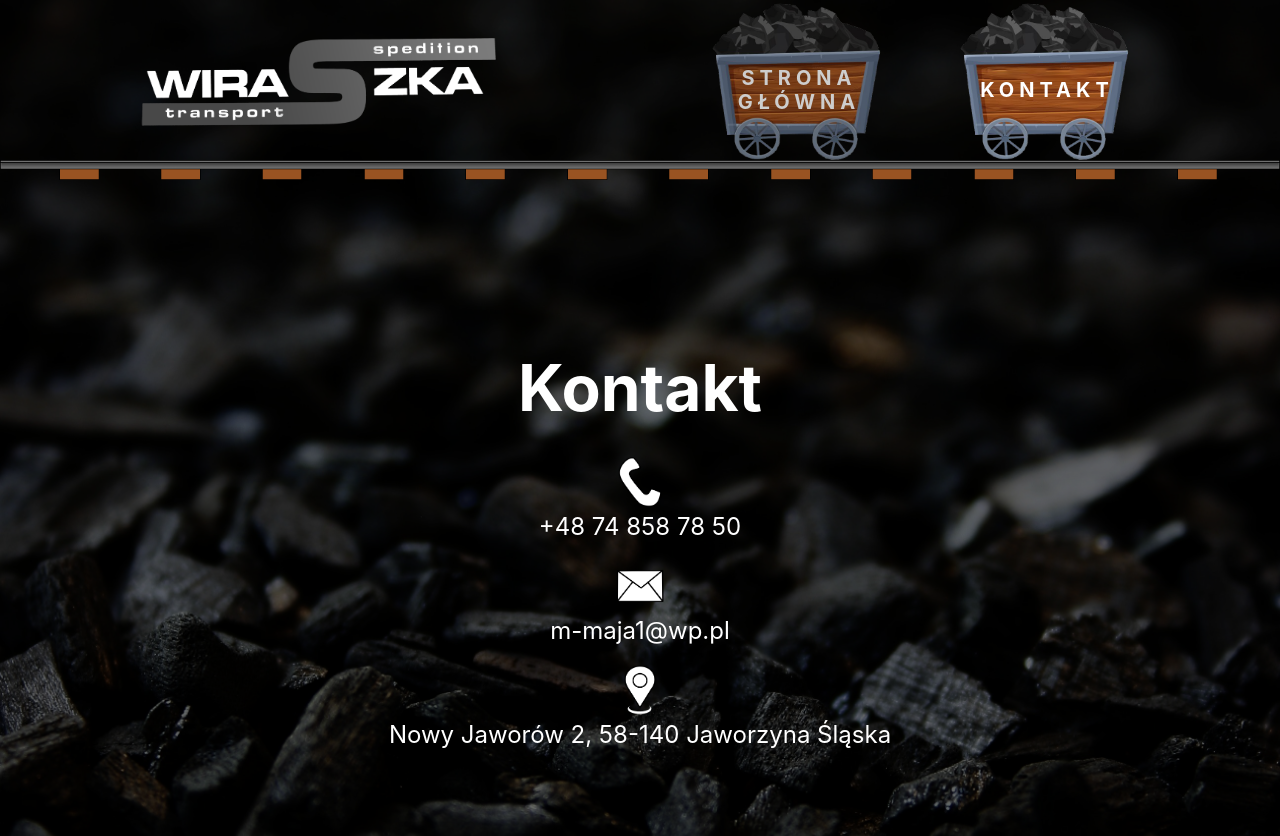
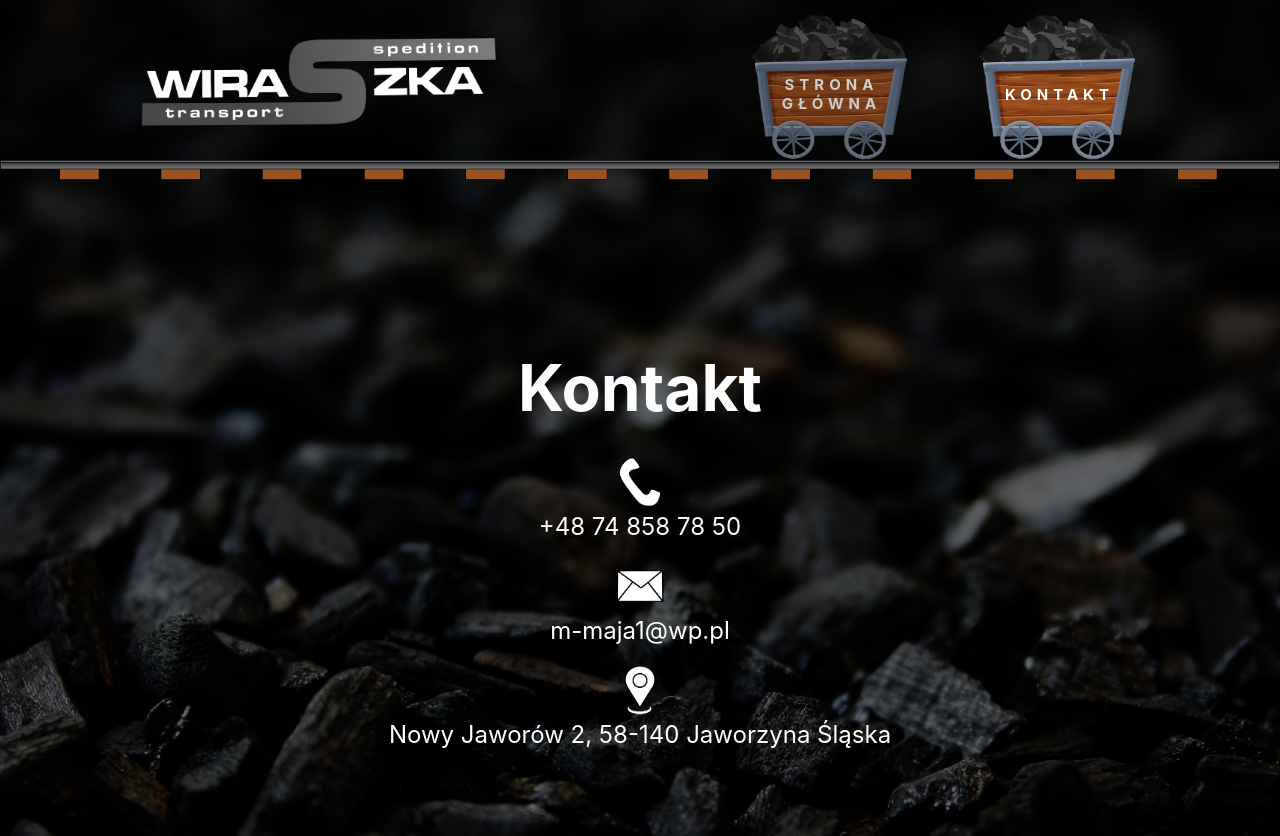
Before and after one commit to wiraszkaa/nextjs-wiraszka, a Next.js app: page /kontakt in a window 1280 px wide. Shown: the top 836 px of the page. Built offline with nearby package versions, Linux system fonts and the light colour scheme.

Commit message:
Better mobile compatibility

```diff
--- a/components/Coal/CoalDetails/CoalDetails.module.css
+++ b/components/Coal/CoalDetails/CoalDetails.module.css
@@ -22,7 +22,7 @@
     padding: 0.5rem 1rem;
     border: none;
     border-radius: 8px;
-    background-color: rgba(7, 21, 224, 0.6);
+    background-color: rgba(75, 75, 75, 0.6);
     color: white;
     font-size: 1.5rem;
     font-weight: bold;
@@ -39,8 +39,8 @@
   border: 1px white solid;
   border-radius: 25px;
   overflow: hidden;
-  width: 700px;
-  height: 400px;
+  width: 100%;
+  aspect-ratio: 1.5;
 }
 
 .price h1 {
--- a/components/Layout/MainNavigation.js
+++ b/components/Layout/MainNavigation.js
@@ -16,16 +16,18 @@ function MainNavigation() {
         </div>
       </Link>
 
-      <nav>
       <ul>
         <li>
-            <Button href="/" active={asPath === "/"}>Strona Główna</Button>
+          <Button href="/" active={asPath === "/"}>
+            Strona Główna
+          </Button>
         </li>
         <li>
-            <Button href="/kontakt" active={asPath === "/kontakt"}>Kontakt</Button>
+          <Button href="/kontakt" active={asPath === "/kontakt"}>
+            Kontakt
+          </Button>
         </li>
       </ul>
-      </nav>
     </header>
   );
 }
--- a/components/Layout/MainNavigation.module.css
+++ b/components/Layout/MainNavigation.module.css
@@ -3,7 +3,7 @@
   width: 100%;
   height: 10rem;
   display: flex;
-  align-items: center;
+  align-items: flex-end;
   justify-content: space-between;
   background-color: rgba(0, 0, 0, 0.3);
   padding: 0 10%;
@@ -15,8 +15,8 @@
   cursor: pointer;
   aspect-ratio: 3.6;
   height: 65%;
-  margin: 4px 0 4px 0;
   animation: show 1s ease-in-out;
+  margin: auto 0;
 }
 
 .logo:hover,
@@ -30,23 +30,10 @@
   margin: 0;
   padding: 0;
   display: flex;
-  align-items: baseline;
 }
 
 .header li {
   margin-left: 3rem;
-}
-
-.header a {
-  text-decoration: none;
-  font-size: 2rem;
-  color: white;
-}
-
-.header a:hover,
-.header a:active,
-.header a.active {
-  color: rgb(221, 221, 221);
 }
 
 @keyframes show {
--- a/components/UI/Button/Button.module.css
+++ b/components/UI/Button/Button.module.css
@@ -1,9 +1,10 @@
 .button {
+  margin: 0;
   position: relative;
   text-decoration: none;
   text-transform: uppercase;
-  width: 200px;
-  height: 165px;
+  aspect-ratio: 1.2;
+  height: 150px;
   cursor: pointer;
   overflow: hidden;
   animation: jumpOut 0.2s ease-in-out;
@@ -14,11 +15,11 @@
   text-align: center;
   position: absolute;
   top: 56%;
-  left: -10px;
+  left: -5px;
   right: 0;
   transform: translateY(-50%);
   margin: auto;
-  font-size: 20px;
+  font-size: 15px;
   font-weight: bold;
   letter-spacing: 5px;
   z-index: 2;
@@ -28,7 +29,7 @@
   position: absolute;
   top: 0;
   left: 0;
-  width: 185px;
+  width: 95%;
   aspect-ratio: 1.1;
   z-index: 1;
 }
```
Lines whose indentation alone changed are shown as unchanged.
